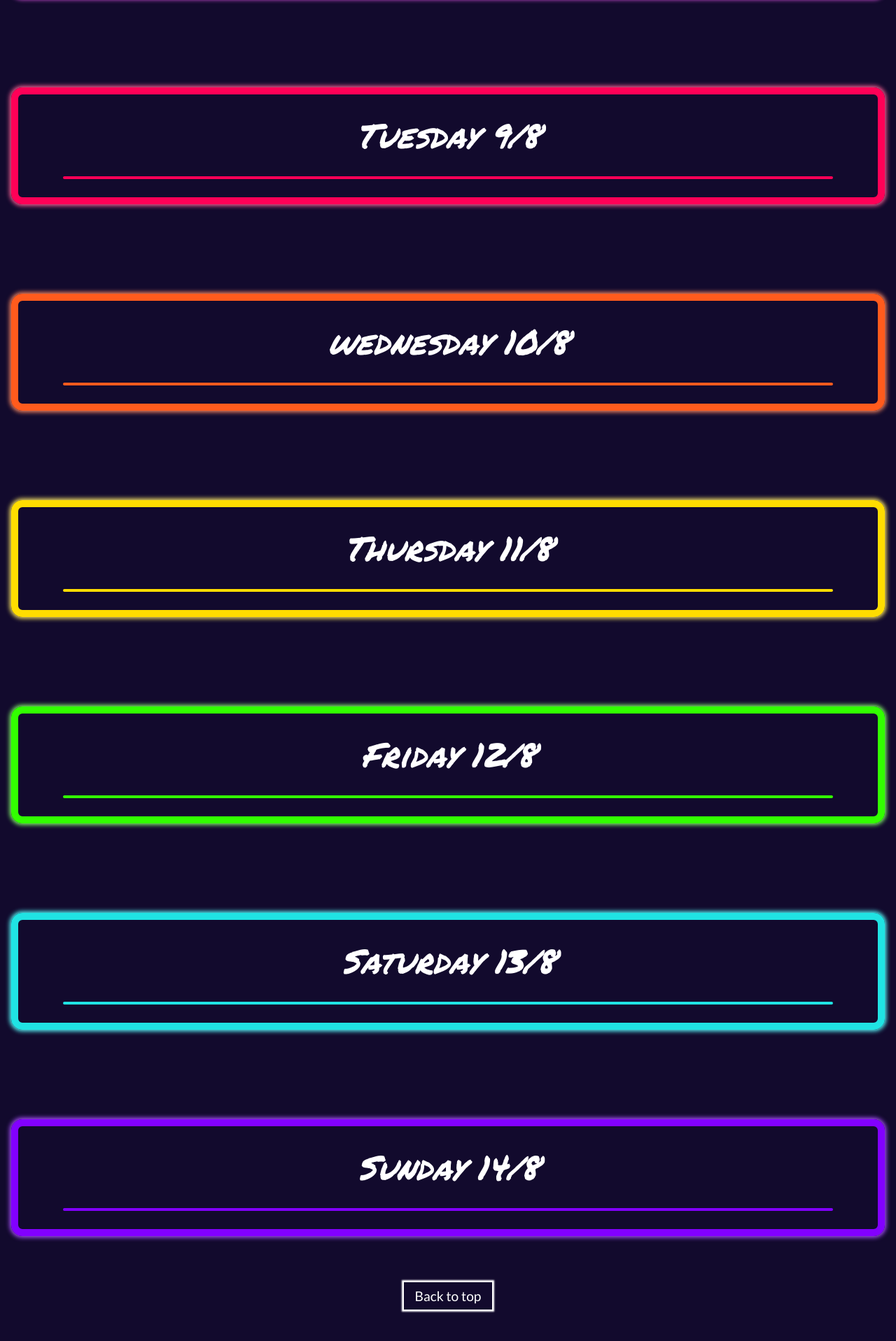
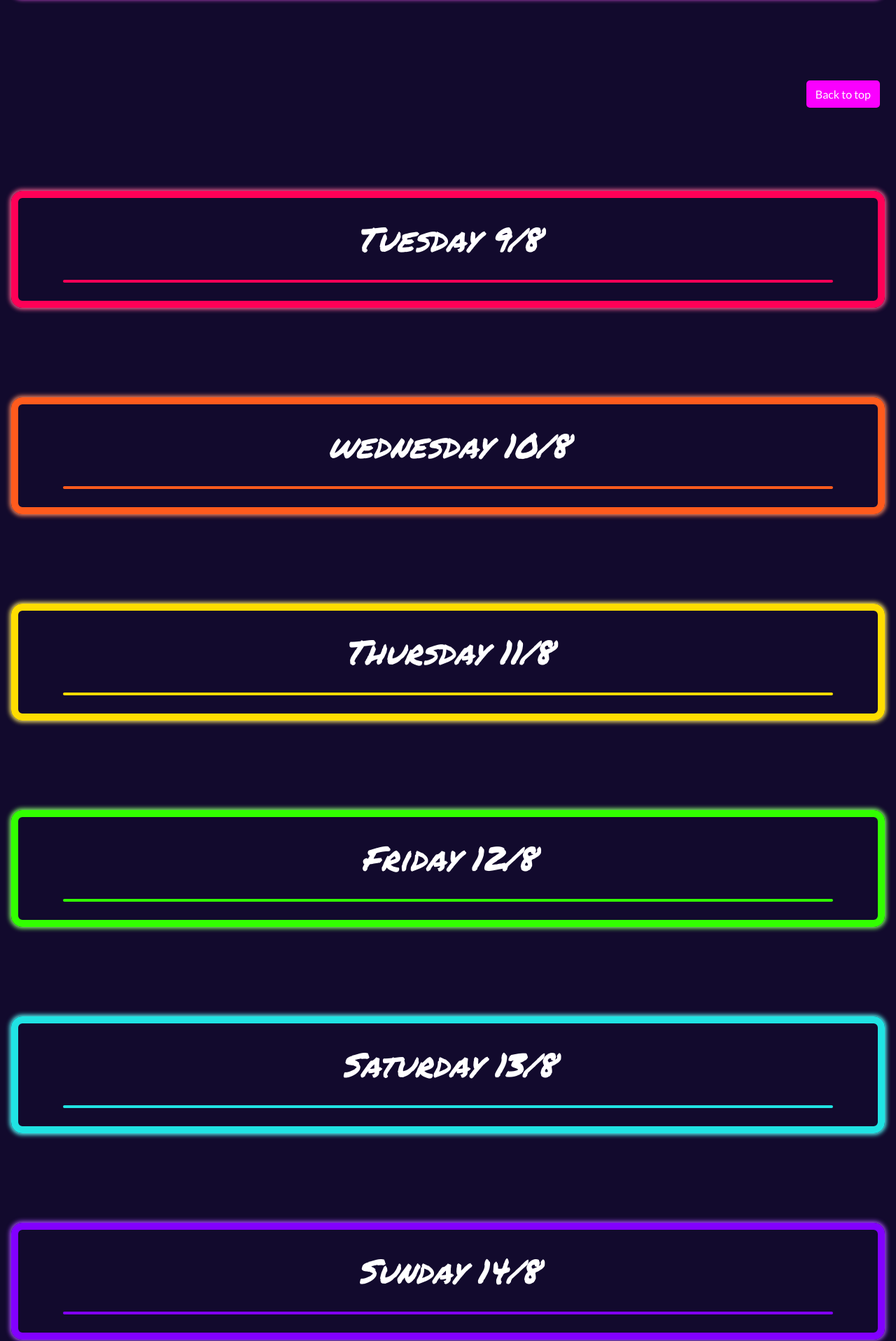
Before and after one commit to PandaPoob/exam-hwaiting, a React (Create React App) app: page /program in a window 1280 px wide. Shown: the part 675-2592 px from the top of the page at 70% size. Built offline with nearby package versions, Linux system fonts and the light colour scheme; no server answers.

Commit message:
program btn

```diff
--- a/src/App.js
+++ b/src/App.js
@@ -105,13 +105,7 @@ function App() {
           />
           <Route
             path="artists"
-            element={
-              <Artists
-                artists={artists}
-                schedule={schedule}
-                isLoggedIn={isLoggedIn}
-              />
-            }
+            element={<Artists artists={artists} schedule={schedule} />}
           />
           <Route path="program" element={<Program schedule={schedule} />} />
           <Route
--- a/src/components/Artist.js
+++ b/src/components/Artist.js
@@ -1,7 +1,6 @@
 import { Link } from "react-router-dom";
 import { useEffect, useRef } from "react";
 import { gsap } from "gsap";
-import unFaved from "../images/active-fav.svg";
 
 export default function Artist(props) {
   const articleRef = useRef();
@@ -43,12 +42,6 @@ export default function Artist(props) {
         >
           {props.artist.name}
         </h3>{" "}
-        {props.isLoggedIn ? (
-          <button id="card-fav-btn">
-            {" "}
-            <img id="card-fav-icon" src={unFaved} alt="favourite-icon" />
-          </button>
-        ) : null}
         <img
           className="artist-card-img"
           src={
--- a/src/components/ArtistList.js
+++ b/src/components/ArtistList.js
@@ -8,7 +8,6 @@ export default function ArtistList({
   searchInput,
   sort,
   sortDir,
-  isLoggedIn,
   setArtLength,
 }) {
   //genre filter
@@ -56,7 +55,7 @@ export default function ArtistList({
 
   //making our artists for our artistlist
   let artistsList = copySortedArtists.map((a) => (
-    <Artist key={a.name} artist={a} isLoggedIn={isLoggedIn} />
+    <Artist key={a.name} artist={a} />
   ));
 
   const artistListRef = useRef();
--- a/src/routes/Artists.js
+++ b/src/routes/Artists.js
@@ -80,7 +80,6 @@ function Artists(props) {
           sort={sort}
           setSort={setSort}
           sortDir={sortDir}
-          isLoggedIn={props.isLoggedIn}
           setArtLength={setArtLength}
         ></ArtistList>
         {artLength >= 3 ? (
--- a/src/routes/Program.js
+++ b/src/routes/Program.js
@@ -35,12 +35,6 @@ export default function Program(props) {
         </header>
         <ProgramNav cleanSchedule={cleanSchedule}></ProgramNav>
         <MonProgram cleanSchedule={cleanSchedule}></MonProgram>
-        <TueProgram cleanSchedule={cleanSchedule}></TueProgram>
-        <WedProgram cleanSchedule={cleanSchedule}></WedProgram>
-        <ThuProgram cleanSchedule={cleanSchedule}></ThuProgram>
-        <FriProgram cleanSchedule={cleanSchedule}></FriProgram>
-        <SatProgram cleanSchedule={cleanSchedule}></SatProgram>
-        <SunProgram cleanSchedule={cleanSchedule}></SunProgram>
         <div id="pro-top-button-container">
           <Link
             to="program-main"
@@ -53,6 +47,12 @@ export default function Program(props) {
             Back to top
           </Link>
         </div>
+        <TueProgram cleanSchedule={cleanSchedule}></TueProgram>
+        <WedProgram cleanSchedule={cleanSchedule}></WedProgram>
+        <ThuProgram cleanSchedule={cleanSchedule}></ThuProgram>
+        <FriProgram cleanSchedule={cleanSchedule}></FriProgram>
+        <SatProgram cleanSchedule={cleanSchedule}></SatProgram>
+        <SunProgram cleanSchedule={cleanSchedule}></SunProgram>
       </main>
       <Footer></Footer>
     </>
--- a/src/sass/layout/_artists.scss
+++ b/src/sass/layout/_artists.scss
@@ -212,23 +212,6 @@
   }
 }
 
-#card-fav-btn {
-  background-color: #120a2da9;
-  position: absolute;
-  top: 0;
-  right: 0;
-  z-index: 1;
-  border: none;
-  border-radius: 2px;
-  padding: 0.2rem;
-  cursor: pointer;
-}
-#card-fav-icon {
-  max-width: 2.5rem;
-
-  padding: 0.4rem;
-}
-
 #artists-loading {
   color: vars.$white;
   text-align: center;
--- a/src/sass/layout/_program.scss
+++ b/src/sass/layout/_program.scss
@@ -414,21 +414,23 @@
 }
 
 #pro-top-button {
-  text-align: center;
-  cursor: pointer;
-  margin-block: 2rem 4rem;
-  border: 2px solid white;
-  padding-block: 0.5rem;
-  padding-inline: 1rem;
-  box-shadow: 0px 0px 2px 1px white;
+  font-size: 1rem;
+  background-color: vars.$neonpink;
+  padding-block: 0.6rem;
+  padding-inline: 0.8rem;
+  border-radius: 5px;
+  z-index: 5;
   transition: all 0.2s ease-in-out;
 
   &:hover {
-    box-shadow: 0px 0px 4px 2px white;
+    box-shadow: 0px 0px 4px 2px vars.$lightneonpink;
   }
 }
 
 #pro-top-button-container {
-  display: flex;
-  justify-content: center;
+  position: sticky;
+  top: 90%;
+  cursor: pointer;
+  max-width: 10rem;
+  margin-left: 90vw;
 }
```
